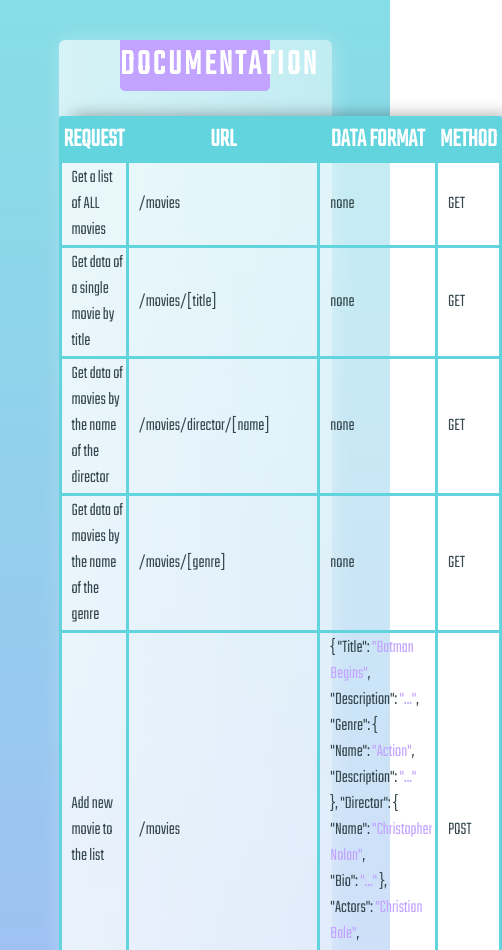
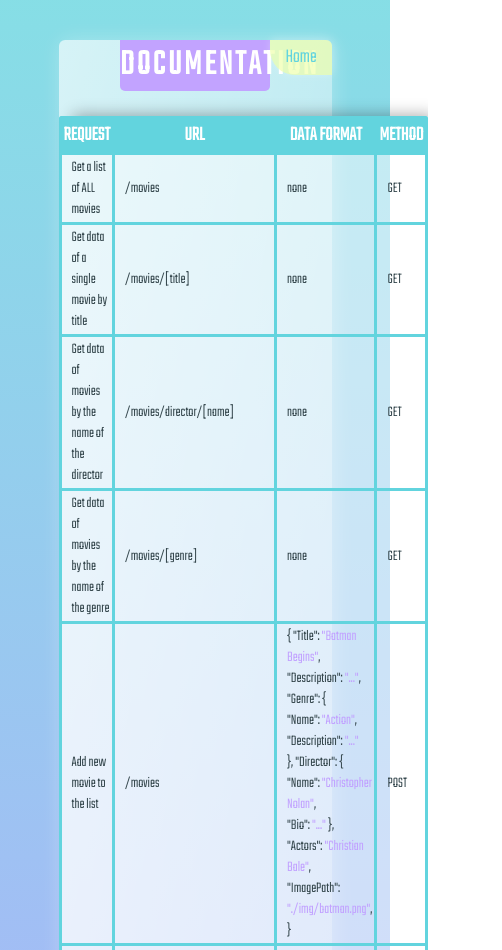
Before and after one commit to huebye/GamingMovies, a website: page public/documentation.html in a window 390 px wide. Shown: the top 950 px of the page, 502 px wide, since content can reach past the window. Drawn offline with Linux system fonts and the light colour scheme.

Commit message:
updated css style
added home button to documentation.html

```diff
--- a/public/css/styles.css
+++ b/public/css/styles.css
@@ -94,6 +94,29 @@
   transition: 0.8s;
 }
 
+.indexBtn {
+  display: flex;
+  float: right;
+  width: auto;
+  position: relative;
+
+}
+
+.indexBtn > a {
+  display: block;
+  position: static;
+  font-size: 32px;
+  background-color: rgba(239, 255, 173, 0.7);
+  color: #62D4DE;
+  border-top-left-radius: 0;
+  border-top-right-radius: 6px;
+  border-bottom-right-radius: 0;
+}
+
+.indexBtn > a:hover {
+  background-color: rgba(239, 255, 173, 0.95)
+}
+
 #listBtn {
   background-color: rgba(98, 212, 222, 0.37);
 }
@@ -176,7 +199,7 @@
     font-size: 36px;
   }
   .header {
-    width: 50%;
+    width: 60%;
   }
   header{
     display: inline-block;
@@ -187,6 +210,7 @@
     top: 250px;
     height: auto;
   }
+
   .content_index {
     right: 30px;
   }
@@ -196,9 +220,18 @@
     -webkit-box-shadow: 10px -5px 15px -4px rgba(0,0,0,0.33);
     box-shadow: 10px -5px 15px -4px rgba(0,0,0,0.33);
   }
+  .indexBtn > a {
+    font-size: 20px;
+  }
 }
-@media only screen and (max-width: 600px) {
+@media only screen and (max-width: 650px) {
   .header {
     width: 55%;
   }
+  thead {
+    font-size: 20px;
+  }
+  tbody > tr{
+    font-size: 15px;
+  }
 }
--- a/public/documentation.html
+++ b/public/documentation.html
@@ -17,6 +17,9 @@
   <body>
     <main>
       <div class="glass">
+        <div class="indexBtn">
+          <a type="button" href="./index.html">Home</a>
+        </div>
         <div class="header">
           <h1>DOCUMENTATION</h1>
         </div>
```
